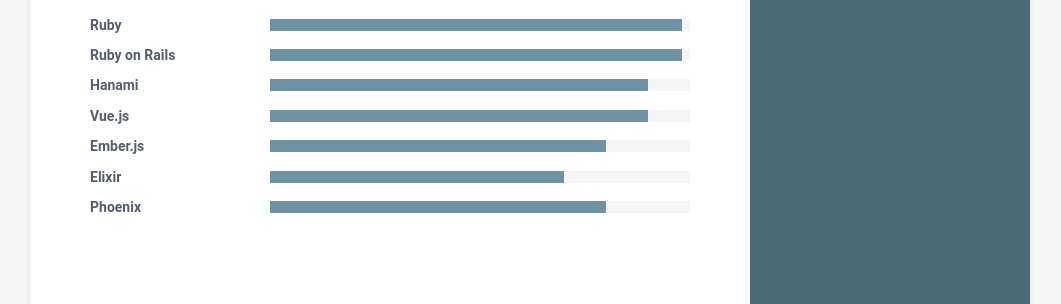
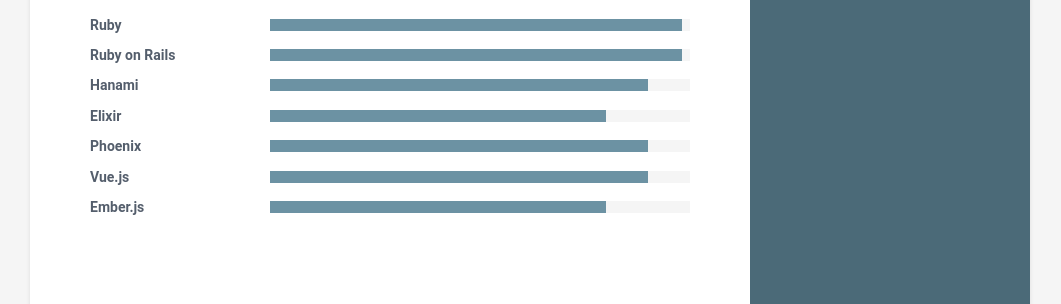
Before and after one commit to Bounga/cavigneaux.net, a Jekyll site: the page built from index.html, in a window 1280 px wide. Shown: the part 1908-2212 px from the top of the page, without its empty margins (110-1171 px from the left). Built offline with Jekyll 4.4.1, drawn with Linux system fonts in a browser that asks for light colours; part of the change alters nothing that is shown.

```diff
--- a/_data/data.yml
+++ b/_data/data.yml
@@ -168,17 +168,17 @@ skills:
       - name: Hanami
         level: 90%
 
+      - name: Elixir
+        level: 80%
+
+      - name: Phoenix
+        level: 90%
+
       - name: Vue.js
         level: 90%
 
       - name: Ember.js
         level: 80%
 
-      - name: Elixir
-        level: 70%
-
-      - name: Phoenix
-        level: 80%
-
 footer: >
     Designed with <i class="fas fa-heart"></i> by <a href="http://themes.3rdwavemedia.com" target="_blank" rel="nofollow">Xiaoying Riley</a>
```
